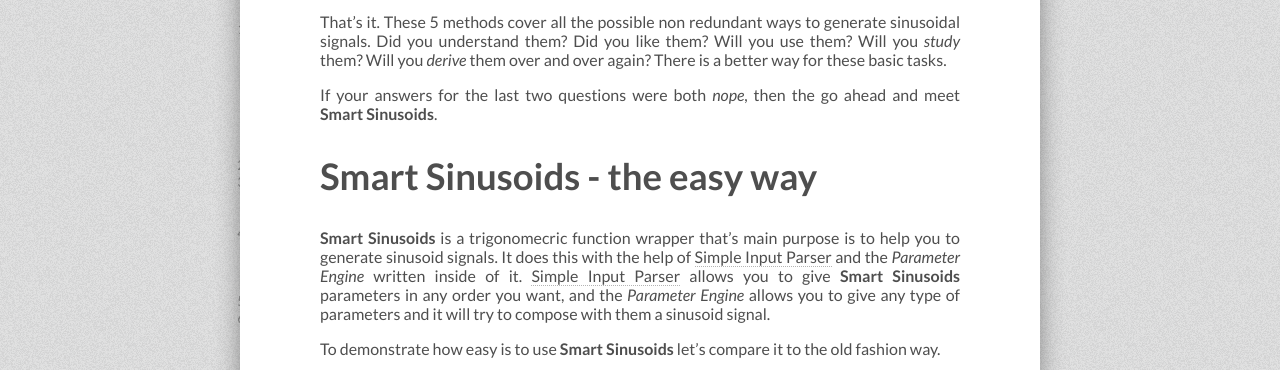
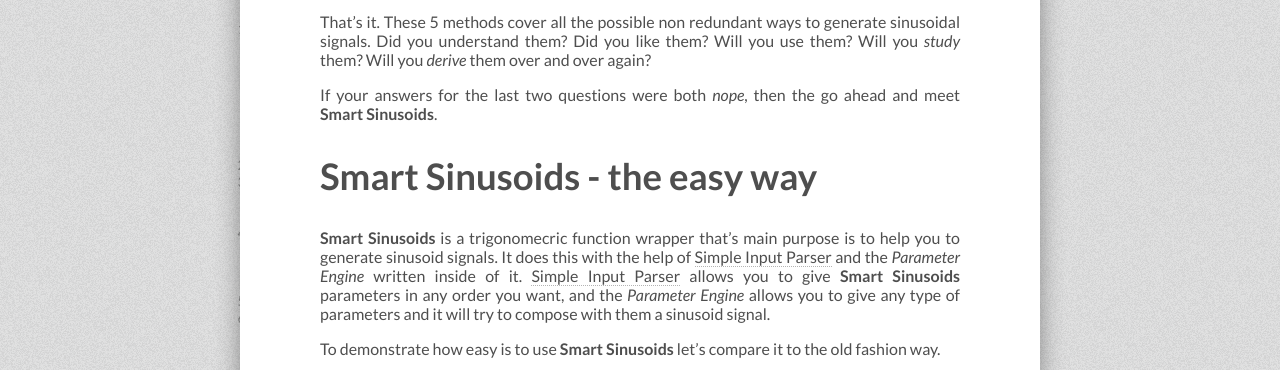
Before and after one commit to tiborsimon/tiborsimon.github.io, a Jekyll site: the page built from _posts/2015-05-28-smart-sinusoids.md, in a window 1280 px wide and 900 px high, scrolled down 9934 px, cut to the strip 210-580 px from the top of the window. Built offline with Jekyll 4.4.1, drawn with Linux system fonts in a browser that asks for light colours; nearby versions of some CDN libraries; comment, search, counter and statistics services are not loaded.

Commit message:
Article update

```diff
--- a/_posts/2015-05-28-smart-sinusoids.md
+++ b/_posts/2015-05-28-smart-sinusoids.md
@@ -129,7 +129,7 @@
 {% gist tiborsimon/51dca17af664f51ecc0b %}
 
 
-That's it. These 5 methods cover all the possible non redundant ways to generate sinusoidal signals. Did you understand them? Did you like them? Will you use them? Will you _study_ them? Will you _derive_ them over and over again? There is a better way for these basic tasks.
+That's it. These 5 methods cover all the possible non redundant ways to generate sinusoidal signals. Did you understand them? Did you like them? Will you use them? Will you _study_ them? Will you _derive_ them over and over again?
 
 If your answers for the last two questions were both _nope_, then the go ahead and meet __Smart Sinusoids__.
 
```
